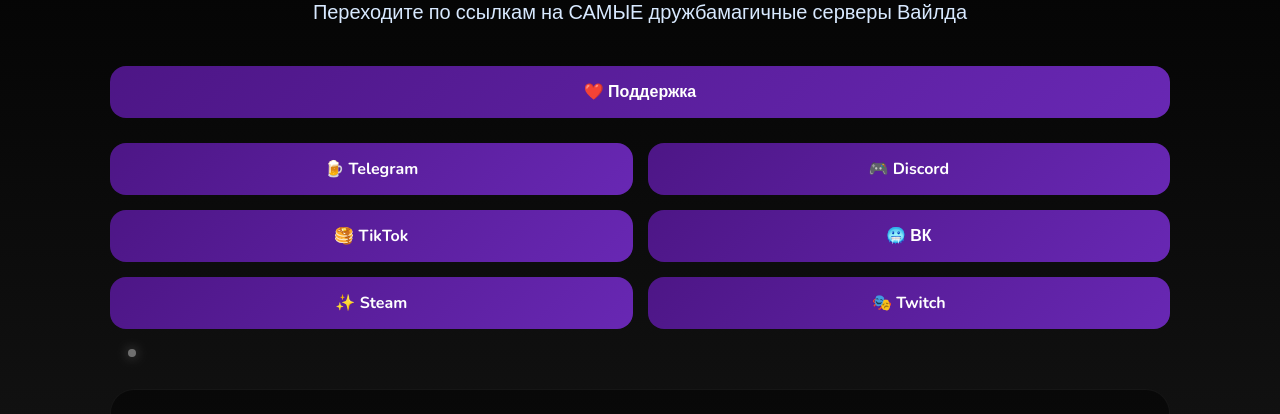
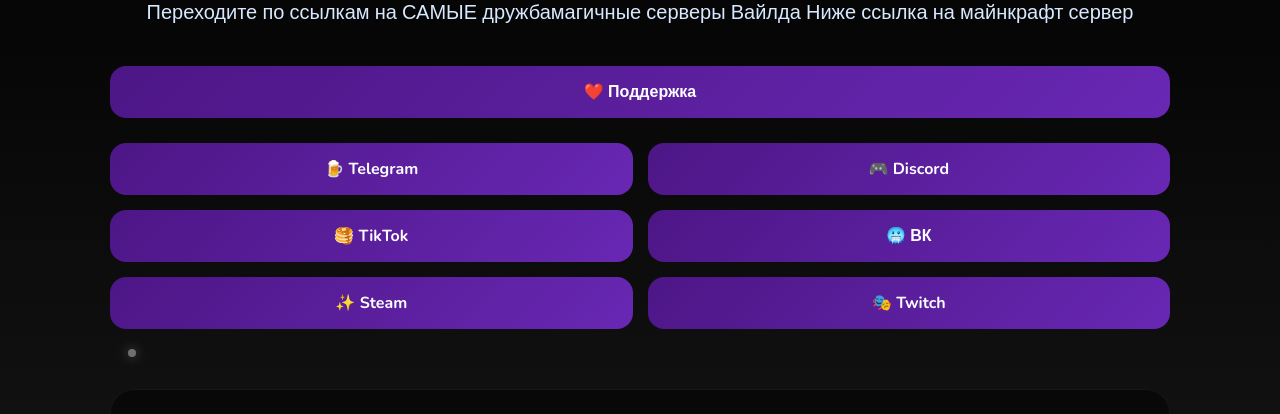
Before and after one commit to Wild4913/WildMLP, a plain HTML site: page index.html in a window 1280 px wide. Shown: the part 179-593 px from the top of the page. Drawn offline with nearby package versions, Linux system fonts and the light colour scheme.

```diff
--- a/index.html
+++ b/index.html
@@ -299,6 +299,7 @@
 
 <p class="subtitle">
 Переходите по ссылкам на САМЫЕ дружбамагичные серверы Вайлда
+  Ниже ссылка на майнкрафт сервер
 </p>
 
 <div class="support">
```
